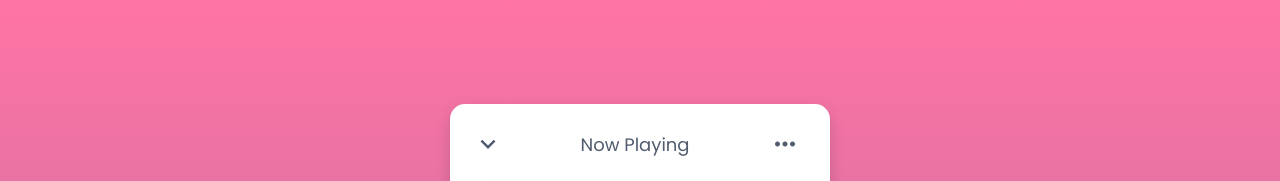
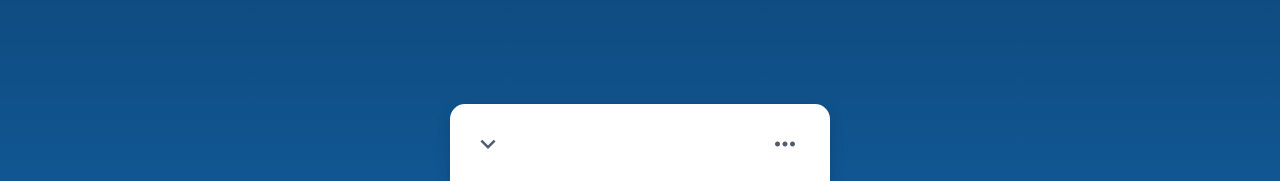
Before and after one commit to matteoperrii/music-player, a plain HTML site: page index.html in a window 1280 px wide. Shown: the top 181 px of the page. Drawn offline with Linux system fonts and the light colour scheme.

Commit message:
Add files via upload

```diff
--- a/index.html
+++ b/index.html
@@ -1,10 +1,9 @@
 <!DOCTYPE html>
-<!-- Coding By CodingNepal - youtube.com/codingnepal -->
-<html lang="en">
+<html lang="it">
 <head>
   <meta charset="UTF-8">
   <meta name="viewport" content="width=device-width, initial-scale=1.0">
-  <title>Music Player | CodingNepal</title>
+  <title>Music Player</title>
   <link rel="stylesheet" href="style.css">
   <link rel="stylesheet" href="https://fonts.googleapis.com/icon?family=Material+Icons">
 </head>
@@ -12,7 +11,7 @@
   <div class="wrapper">
     <div class="top-bar">
       <i class="material-icons">expand_more</i>
-      <span>Now Playing</span>
+      <span id="SpanID"></span>
       <i class="material-icons">more_horiz</i>
     </div>
     <div class="img-area">
--- a/style.css
+++ b/style.css
@@ -10,8 +10,8 @@
   margin: 0;
 }
 :root{
-  --pink: #ff74a4;
-  --violet: #9f6ea3;
+  --pink: #0F4C81;
+  --violet: #1779ce;
   --lightblack: #515C6F;
   --white: #ffffff;
   --darkwhite: #cecaca;
```
